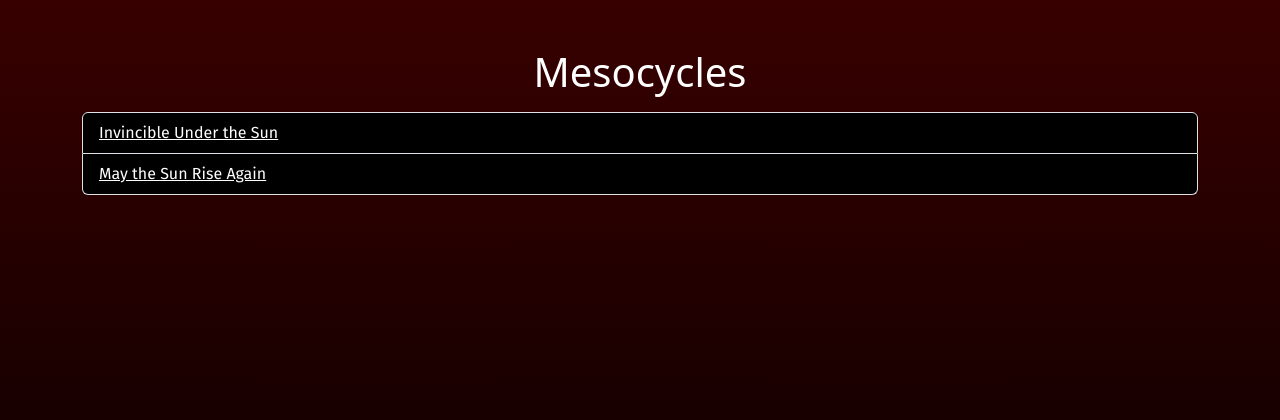
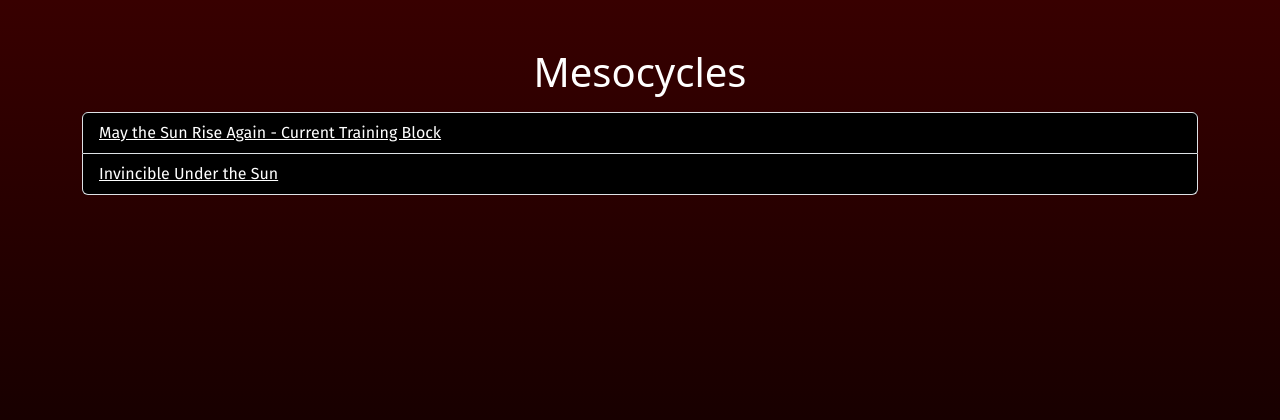
Before and after one commit to ThePowerfulProgrammer/My-Django-Website, a Django app: page /PotentialUnleashed/mesocycles in a window 1280 px wide. Shown: the part 66-486 px from the top of the page. Run offline with Django 4.2, Linux system fonts and the light colour scheme; data comes from the database, SQL or seed files in the repository; both versions use the stored data as it was after the commit; some web fonts are replaced.

Commit message:
Final changes to Potential Unleashed before initial deployment

```diff
--- a/mysite/PotentialUnleashed/forms.py
+++ b/mysite/PotentialUnleashed/forms.py
@@ -27,9 +27,9 @@ class SetModelForm(ModelForm):
     class Meta:
         model = Set
         fields = ['reps_hit', "weight_hit"]
-        widgets = {
-            "weight_hit": forms.NumberInput(attrs={'step': 0.5})
-        }
+        # widgets = {
+        #     "weight_hit": forms.NumberInput(attrs={'step': 0.25})
+        # }
 
     def clean_reps_hit(self):
         print(self.instance)
--- a/mysite/PotentialUnleashed/templates/PotentialUnleashed/mesocycles.html
+++ b/mysite/PotentialUnleashed/templates/PotentialUnleashed/mesocycles.html
@@ -16,9 +16,17 @@
         <ol class="list-group">
             {% for mesocycle in mesocycles %}
 
-                <li class="list-group-item fira-sans-regular ">
-                    <a href="{% url 'Potential_Unleashed:workoutsPerMesocycle' mesocycle_id=mesocycle.id %}">{{ mesocycle }}</a>
-                </li>
+                {% if mesocycle == current_mesocycle %}
+                    <li class="list-group-item fira-sans-regular ">
+                        <a href="{% url 'Potential_Unleashed:workoutsPerMesocycle' mesocycle_id=mesocycle.id %}">{{ mesocycle }} - Current Training Block</a>
+                    </li>
+                {% else %}
+                    <li class="list-group-item fira-sans-regular ">
+                        <a href="{% url 'Potential_Unleashed:workoutsPerMesocycle' mesocycle_id=mesocycle.id %}">{{ mesocycle }}</a>
+                    </li>
+                {% endif %}
+
+
             {% endfor %}
 
         </ol>
--- a/mysite/PotentialUnleashed/templates/PotentialUnleashed/workoutHistory.html
+++ b/mysite/PotentialUnleashed/templates/PotentialUnleashed/workoutHistory.html
@@ -15,7 +15,7 @@
             {% for sets,name in sets_workout_info %}
 
 
-                    <h1 class="title fira-sans-black">{{ name }}</h1>
+                    <h1 class="title fira-sans-black p-2">{{ name }}</h1>
 
                         <!-- Create a Table -->
                         <table class="table table-bordered table-dark table-hover mb-1">
--- a/mysite/PotentialUnleashed/views.py
+++ b/mysite/PotentialUnleashed/views.py
@@ -17,10 +17,13 @@ def home(request):
 # 2
 def mesocycles(request):
 
-    mesocycles = Mesocycle.objects.all()
+    mesocycles = Mesocycle.objects.all().order_by("-id")
+    current_mesocycle = Mesocycle.objects.last()
+    print("CURRENT MESOCYCLE: ", current_mesocycle)
     print(mesocycles)
     return render(request, "PotentialUnleashed/mesocycles.html",
-                  context={"mesocycles": mesocycles})
+                  context={"mesocycles": mesocycles,
+                           "current_mesocycle":current_mesocycle})
 
 # Show all workouts under a mesocycle
 # 3
@@ -206,7 +209,8 @@ def trackWorkout(request, workoutId, setId):
         print("GET")
         set = Set.objects.get(id=setId)
 
-        setForm = SetModelForm(instance=set)
+        setForm = SetModelForm(instance=set, initial={"reps_hit": set.reps_target,
+                                                      "weight_hit": set.weight_target})
 
         return render(request, "PotentialUnleashed/trackWorkout.html",
                       context={"workout_id": workoutId,
```
Also changed, not shown: mysite/PotentialUnleashed/static/PotentialUnleashed/detail.css (+11 -3 lines), mysite/PotentialUnleashed/static/PotentialUnleashed/workouthistory.css (+20 -5 lines), mysite/PotentialUnleashed/templates/PotentialUnleashed/home.html (+12 -1 lines), mysite/PotentialUnleashed/static/PotentialUnleashed/home.css (line endings or trailing spaces), mysite/db.sqlite3.
